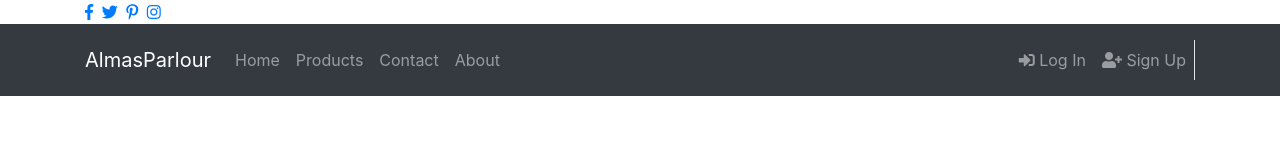
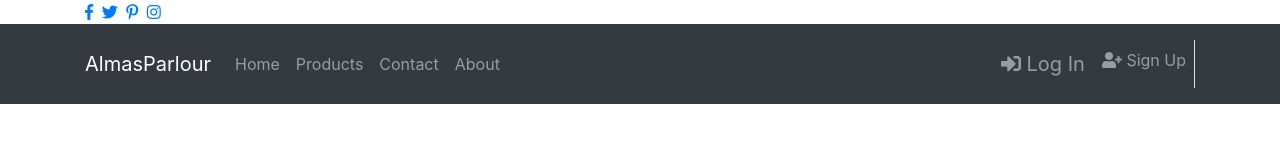
Before and after one commit to margaiwangara/almasparlour-Design, a plain HTML site: page index.html in a window 1280 px wide. Drawn offline with nearby package versions, Linux system fonts and the light colour scheme.

```diff
--- a/index.html
+++ b/index.html
@@ -70,7 +70,7 @@
 
         <ul class="navbar-nav ml-auto">
           <li class="nav-item">
-            <a href="#" class="nav-link">
+            <a href="#" class="nav-link btn btn-default btn-lg">
               <i class="fas fa-sign-in-alt"></i> Log In
             </a>
           </li>
```
Also changed, not shown: 2 other files.
